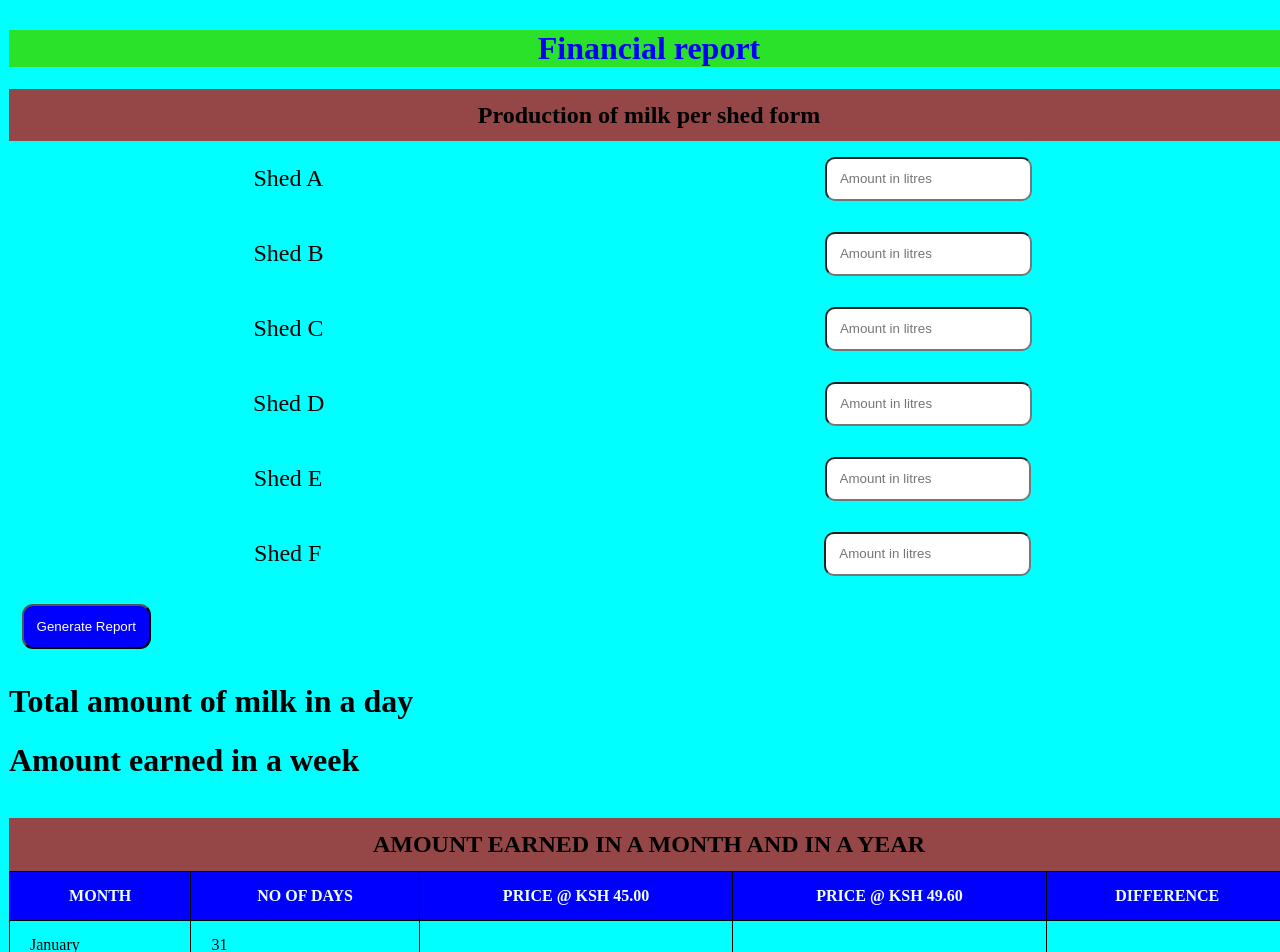
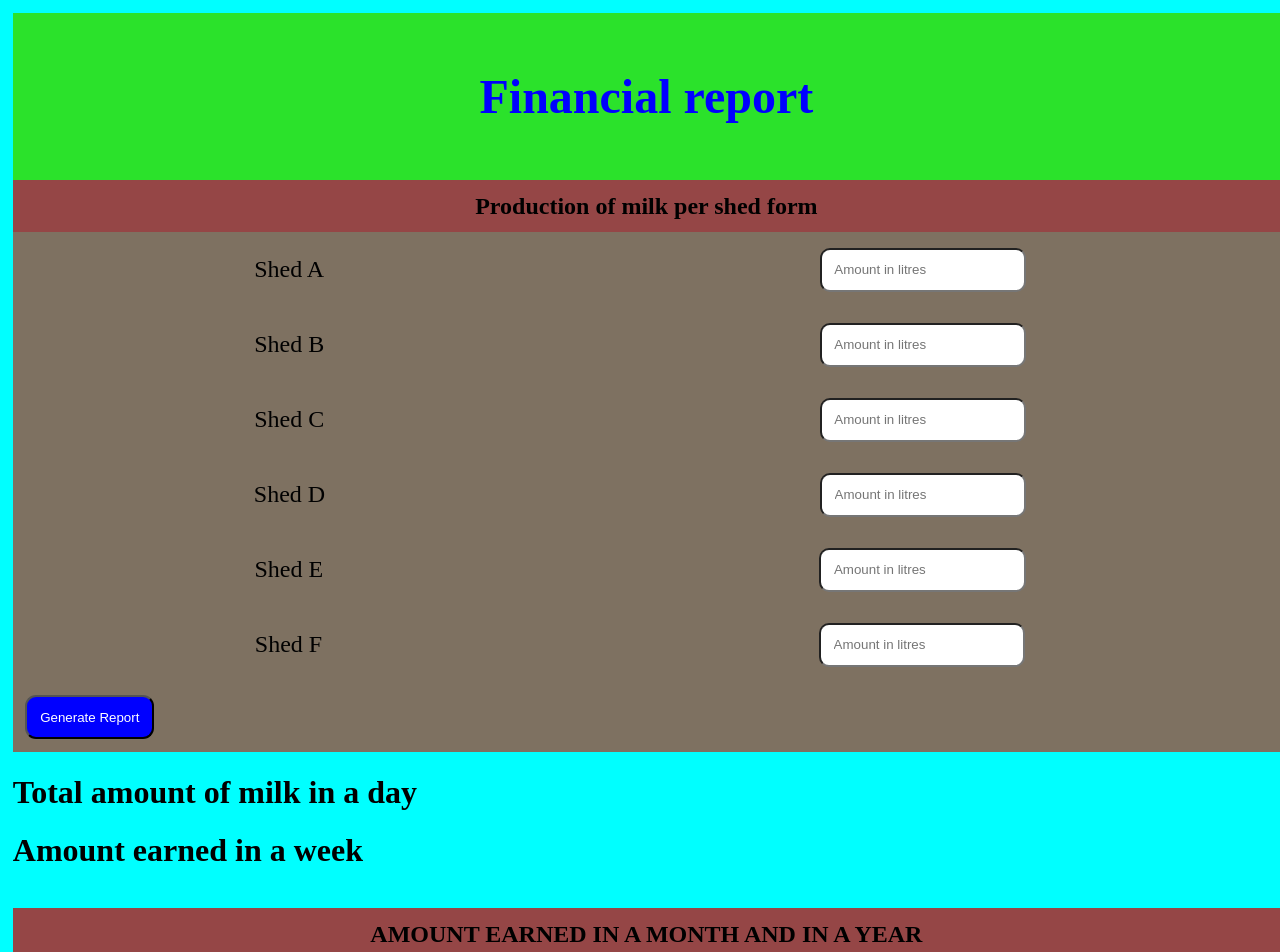
Before and after one commit to Emanukim/Dairybiz-report, a plain HTML site: page index.html in a window 1280 px wide. Shown: the top 952 px of the page. Drawn offline with Linux system fonts and the light colour scheme.

Commit message:
add changes to my js

```diff
--- a/index.css
+++ b/index.css
@@ -2,16 +2,22 @@
     color: blue;
     background-color: rgb(43, 226, 43);
     text-align: center;
-    padding: 0em;
-    margin: 3;
+    padding: 1em;
+    margin: auto;
+    font-size: 150%;
 
 }
 body{
    background-image:assets/Cows.jpg ;
     background-color: aqua;
-    width: 100%;
-    padding: 1px;
-    margin: 90%px;
+    width: 99%;
+    padding:1%;
+    margin: 0;
+
+}
+
+.milkrpt{
+    background-color: rgb(126, 113, 97);
 
 }
 h2{
@@ -59,8 +65,10 @@ table{
 }
 th,
 td{
-    border: 1px solid black;
+    border: 2px solid black;
+    font-weight: bolder;
     padding: 15px 20px;
+    background-color: blueviolet;
 }
 th{
     font-weight:bold;
```
Also changed, not shown: index.html (+1 -1 lines).
